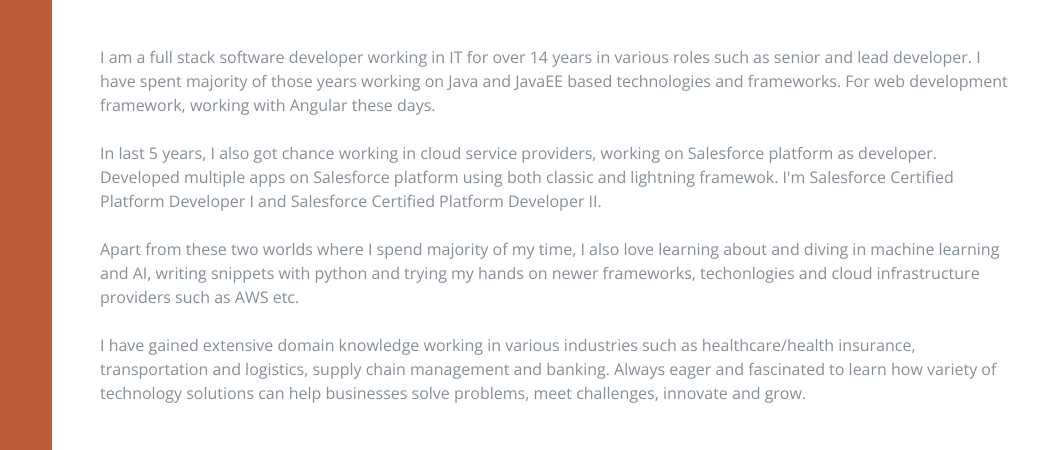
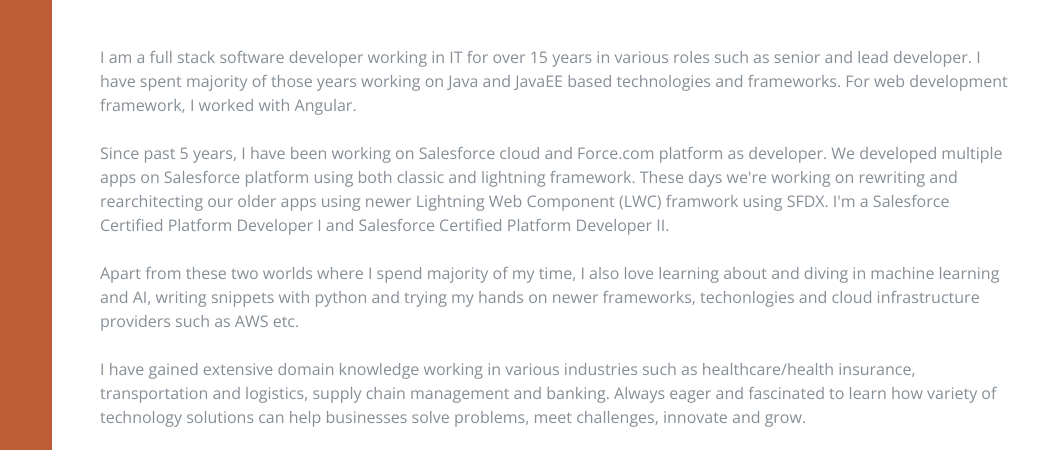
Before and after one commit to pvirpariya/resume, a plain HTML site: page index.html in a window 1280 px wide. Shown: the part 259-709 px from the top of the page, 220-1280 px from the left. Drawn offline with nearby package versions, Linux system fonts and the light colour scheme; a web font is replaced by a local one.

Commit message:
Updated some descriptions

```diff
--- a/index.html
+++ b/index.html
@@ -75,13 +75,15 @@
             <a href="mailto:prashant.virpariya@gmail.com">prashant.virpariya@gmail.com</a>
           </div>
             <p class="mb-5">
-              I am a full stack software developer working in IT for over 14 years in various roles such
+              I am a full stack software developer working in IT for over 15 years in various roles such
               as senior and lead developer. I have spent majority of those years working on Java and JavaEE based
-              technologies and frameworks. For web development framework, working with Angular these days.
+              technologies and frameworks. For web development framework, I worked with Angular.
               <br/><br/>
-              In last 5 years, I also got chance working in cloud service providers, working on Salesforce
-              platform as developer. Developed multiple apps on Salesforce platform using both classic and lightning framewok.
-              I'm Salesforce Certified Platform Developer I and Salesforce Certified Platform Developer II.
+              Since past 5 years, I have been working on Salesforce cloud and Force.com platform as developer.
+              We developed multiple apps on Salesforce platform using both classic and lightning framework.
+              These days we're working on rewriting and rearchitecting our older apps using newer Lightning Web
+              Component (LWC) framwork using SFDX. I'm a Salesforce Certified Platform Developer I and
+              Salesforce Certified Platform Developer II.
               <br/><br/>
               Apart from these two worlds where I spend majority of my time, I also love learning about and
               diving in machine learning and AI, writing snippets with python and trying my hands on newer frameworks,
@@ -202,7 +204,7 @@
             </div>
             <ul class="fa-ul mb-0">
               <li>
-                  Apex Classes, Triggers, Visualforce, Lightning Component Framework (aura and lwc),
+                  SFDX, LWC, Apex Classes, Triggers, Visualforce,
                   Standard and Custom Objects, Validations, SOQL &amp; SOSL, Web Services &amp; Integration,
                   Workflow &amp; Approvals, Analytics, Reports &anmp; Dashboards, Communities,
                   Salesforce Instance Administration, Deployments
```
